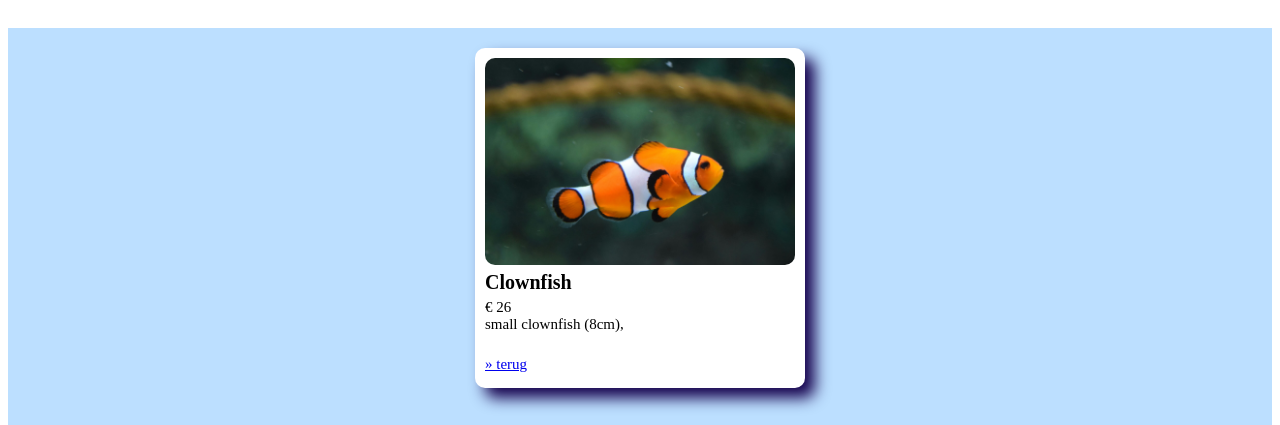
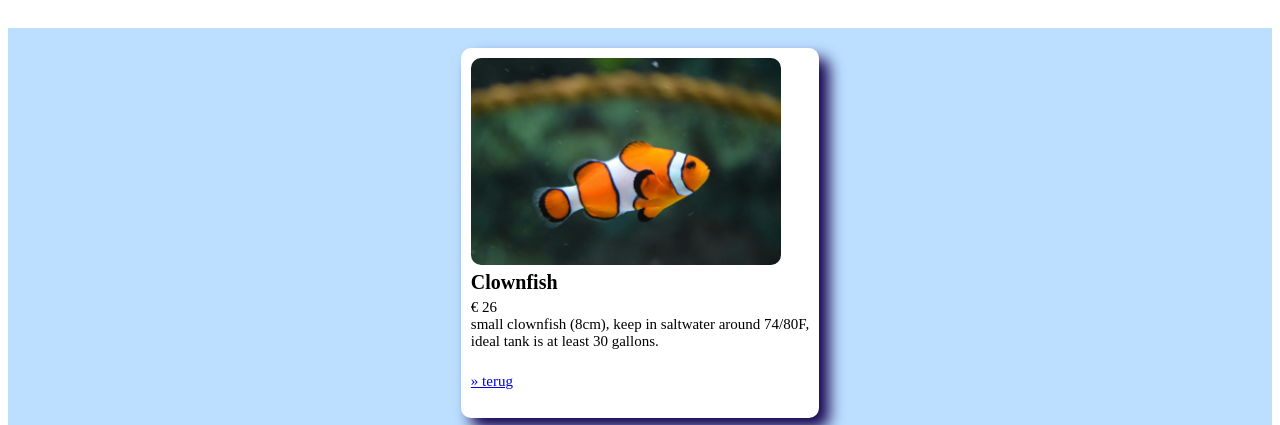
Before and after one commit to JulesvanTol/mijn_webshop, a plain HTML site: page detail.html in a window 1280 px wide. Shown: the part 112-537 px from the top of the page. Drawn offline with Linux system fonts and the light colour scheme.

Commit message:
finished detail page

```diff
--- a/css/style.css
+++ b/css/style.css
@@ -47,7 +47,7 @@
 }
 #content2 {
     background-color: #bcdfff;
-    height: 400px;
+    height: 420px;
     display: flex;
     justify-content: center;
 }
@@ -63,7 +63,8 @@
   margin: 20px;
   padding: 10px;
   font-size: 24px;
-  height: 320px;
+  height: 350px;
+  justify-content: center;
 }
 
 #content2 div h3 {
@@ -76,5 +77,5 @@
 }
 #content2 div a {
     font-size: 15px;
-    margin-bottom: 10%;
+    margin-top: 0px;
 }
--- a/detail.html
+++ b/detail.html
@@ -21,7 +21,8 @@
                     <img src="images/fih.jpg" alt="een fishy">
                     <h3>Clownfish</h3>
                     <p>&euro; 26</p>
-                    <p>small clownfish (8cm), </p>
+                    <p>small clownfish (8cm), keep in saltwater around 74/80F,</p>
+                    <p>ideal tank is at least 30 gallons.</p>
                      <a href="index.html">&raquo; terug</a>
                 </div>
 
```
